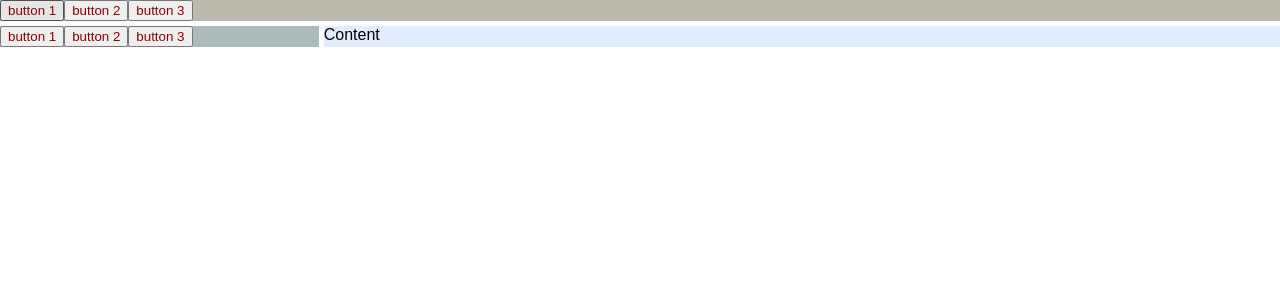
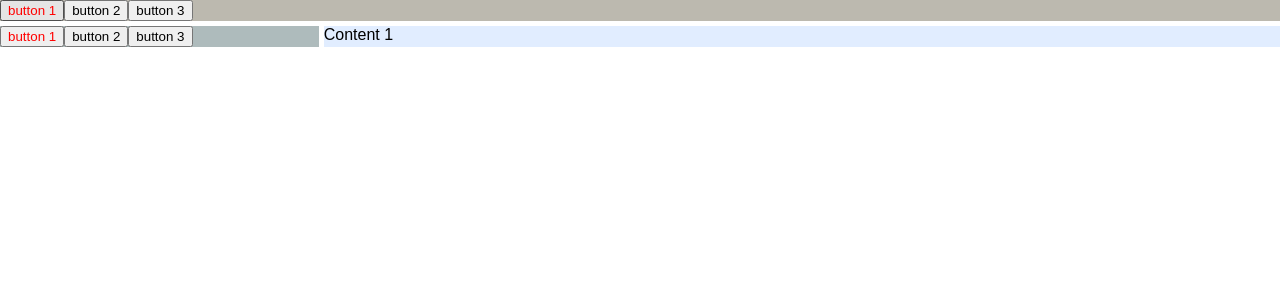
Before and after one commit to ematesanz/redux-workshop, a React (Create React App) app: page / in a window 1280 px wide. Shown: the top 300 px of the page. Built offline with nearby package versions, Linux system fonts and the light colour scheme.

Commit message:
components improved

```diff
--- a/src/App.js
+++ b/src/App.js
@@ -1,17 +1,31 @@
-import React from 'react';
+import React, { Component } from 'react';
 import Header from './Components/Header';
 import Sidebar from './Components/Sidebar';
 import logo from './logo.svg';
 import './App.css';
+import buttonsData from './buttonsData';
 
-const App = () => {
-    return (
-        <div className="App">
-             <Header/>
-             <Sidebar/>
-            <div className="content"> Content </div>
-        </div>
-    );
+class App extends Component {
+
+    state = {
+        activeIndexButton: 0
+    };
+
+    changeActiveIndex = (activeIndexButton) => {
+        this.setState({activeIndexButton})
+    }
+
+    render() {
+        const {activeIndexButton} = this.state;
+        return (
+            <div className="App">
+
+                <Header buttonsData={buttonsData} activeIndexButton={activeIndexButton} changeActiveIndex={this.changeActiveIndex} />
+                <Sidebar buttonsData={buttonsData} activeIndexButton={activeIndexButton} changeActiveIndex={this.changeActiveIndex} />
+                <div className="content"> Content {activeIndexButton + 1}</div>
+            </div>
+        );
+    }
 };
 
 export default App;
--- a/src/Components/Button/Button.css
+++ b/src/Components/Button/Button.css
@@ -1,3 +1,3 @@
 .button--active {
-    color: darkred;
+    color: red;
 }
--- a/src/Components/Button/index.js
+++ b/src/Components/Button/index.js
@@ -2,6 +2,7 @@ import React from 'react';
 import './Button.css';
 
 const Button = ({active, onClick, children}) => {
+
     let className = 'button';
     if (active) {
         className = `${className} ${className}--active`;
--- a/src/Components/Header/index.js
+++ b/src/Components/Header/index.js
@@ -1,13 +1,10 @@
 import React from 'react';
 import Menu from '../Menu';
 
-import buttonsData from '../../buttonsData';
+const Header = ({buttonsData, activeIndexButton, changeActiveIndex} ) => (
 
-const handleClick = () => console.log('Click Header');
-
-const Header = () => (
     <header className="header">
-        <Menu buttonContents={buttonsData} onButtonClick={handleClick}/>
+        <Menu buttonContents={buttonsData} activeIndexButton={activeIndexButton} changeActiveIndex={changeActiveIndex} />
     </header>
 );
 
--- a/src/Components/Menu/index.js
+++ b/src/Components/Menu/index.js
@@ -1,17 +1,16 @@
 import React from 'react';
 import Button from '../Button';
 
-const Menu = ({isVertical, buttonContents, onButtonClick, activeIndexButton}) => {
-    let className = 'menu';
-    if (isVertical) {
-        className = `${className} ${className}--vertical`;
-    } else {
-        className = `${className} ${className}--horizontal`;
-    }
+
+const Menu = ({isVertical, buttonContents, activeIndexButton, changeActiveIndex}) => {
+
+    const orientationClassName = isVertical ? 'vertical' : 'horizontal'
+    const className = `menu menu--${orientationClassName}`;
 
     return (
         <div className={className}>
-            { buttonContents.map((btn, id)=> <Button key={id} onClick={onButtonClick} active> {btn} </Button>)}
+            { buttonContents.map((btn, index)=>
+                <Button key={index} onClick={() => changeActiveIndex(index)} active={index===activeIndexButton}> {btn} </Button>)}
         </div>
     )
 };
--- a/src/Components/Sidebar/index.js
+++ b/src/Components/Sidebar/index.js
@@ -1,13 +1,10 @@
 import React from 'react';
 import Menu from '../Menu';
 
-import buttonsData from '../../buttonsData';
+const Sidebar = ({buttonsData, activeIndexButton, changeActiveIndex}) => (
 
-const handleClick = () => console.log('Click Sidebar');
-
-const Sidebar = () => (
     <div className="sidebar">
-        <Menu isVertical  buttonContents={buttonsData} onButtonClick={handleClick}/>
+        <Menu isVertical  buttonContents={buttonsData} activeIndexButton={activeIndexButton} changeActiveIndex={changeActiveIndex} />
     </div>
 );
 
```
Also changed, not shown: src/buttonsData.js (line endings or trailing spaces).
